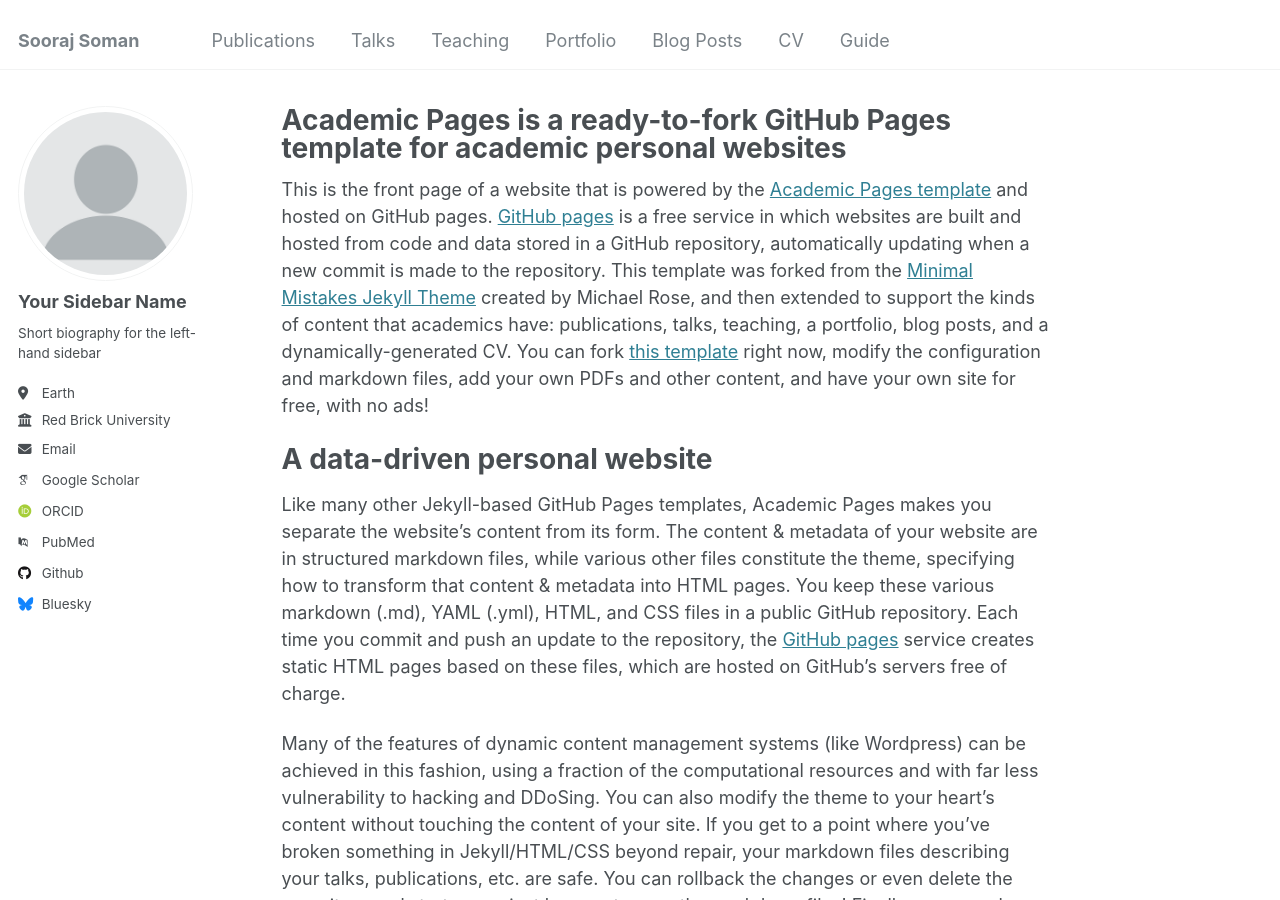
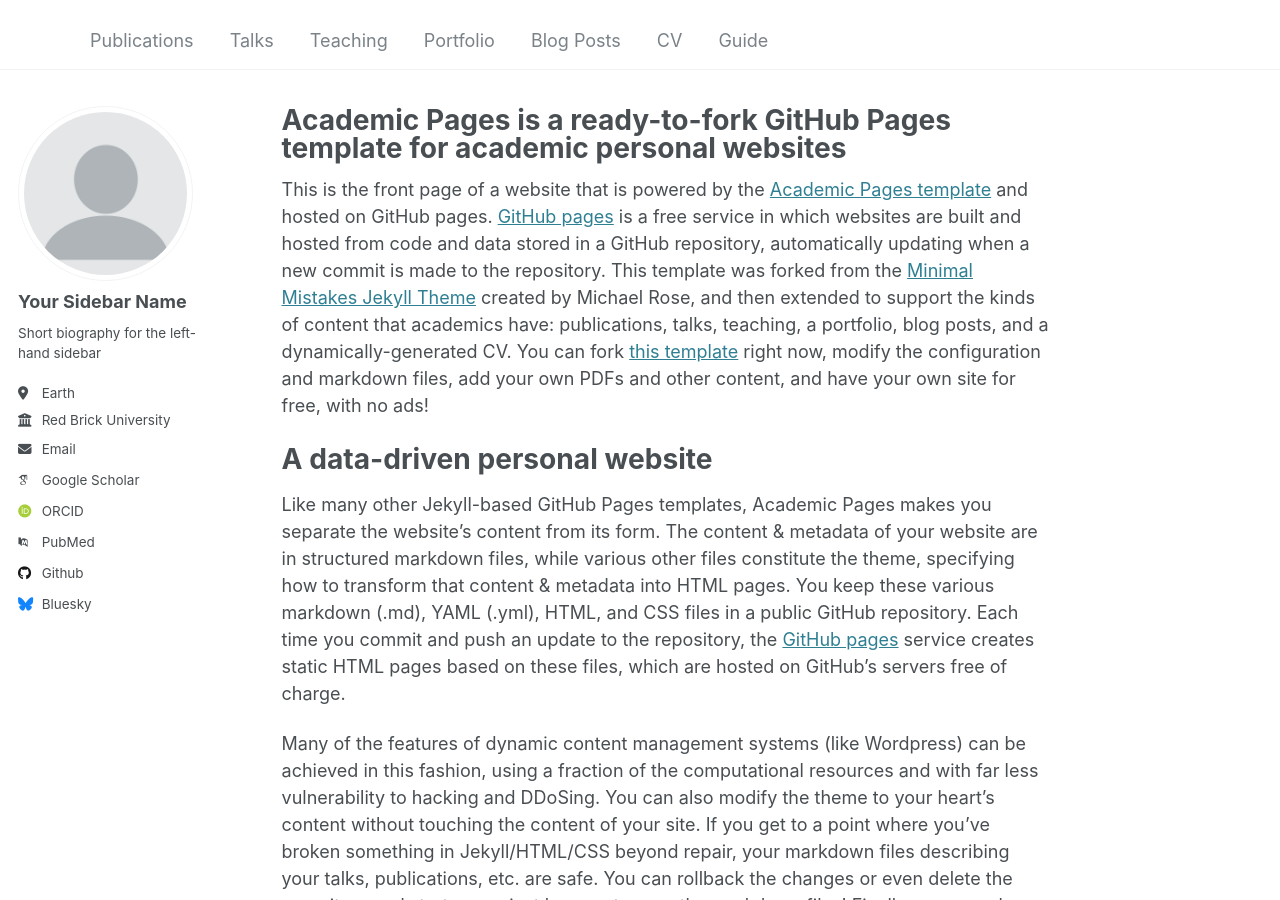
Before and after one commit to soorajss1729/soorajss1729.github.io, a Jekyll site: the page built from _pages/about.md, in a window 1280 px wide and 900 px high. Built offline with Jekyll 4.4.1, drawn with Linux system fonts in a browser that asks for light colours; some web fonts are replaced.

Commit message:
Update _config.yml

```diff
--- a/_config.yml
+++ b/_config.yml
@@ -8,7 +8,7 @@
 
 # Basic Site Settings
 locale                   : "en-US"
-title                    : Sooraj Soman
+title                    : "<Sooraj Soman>"
 title_separator          : "-"
 name                     : &name Sooraj Soman
 description              : &description "personal description"
```
